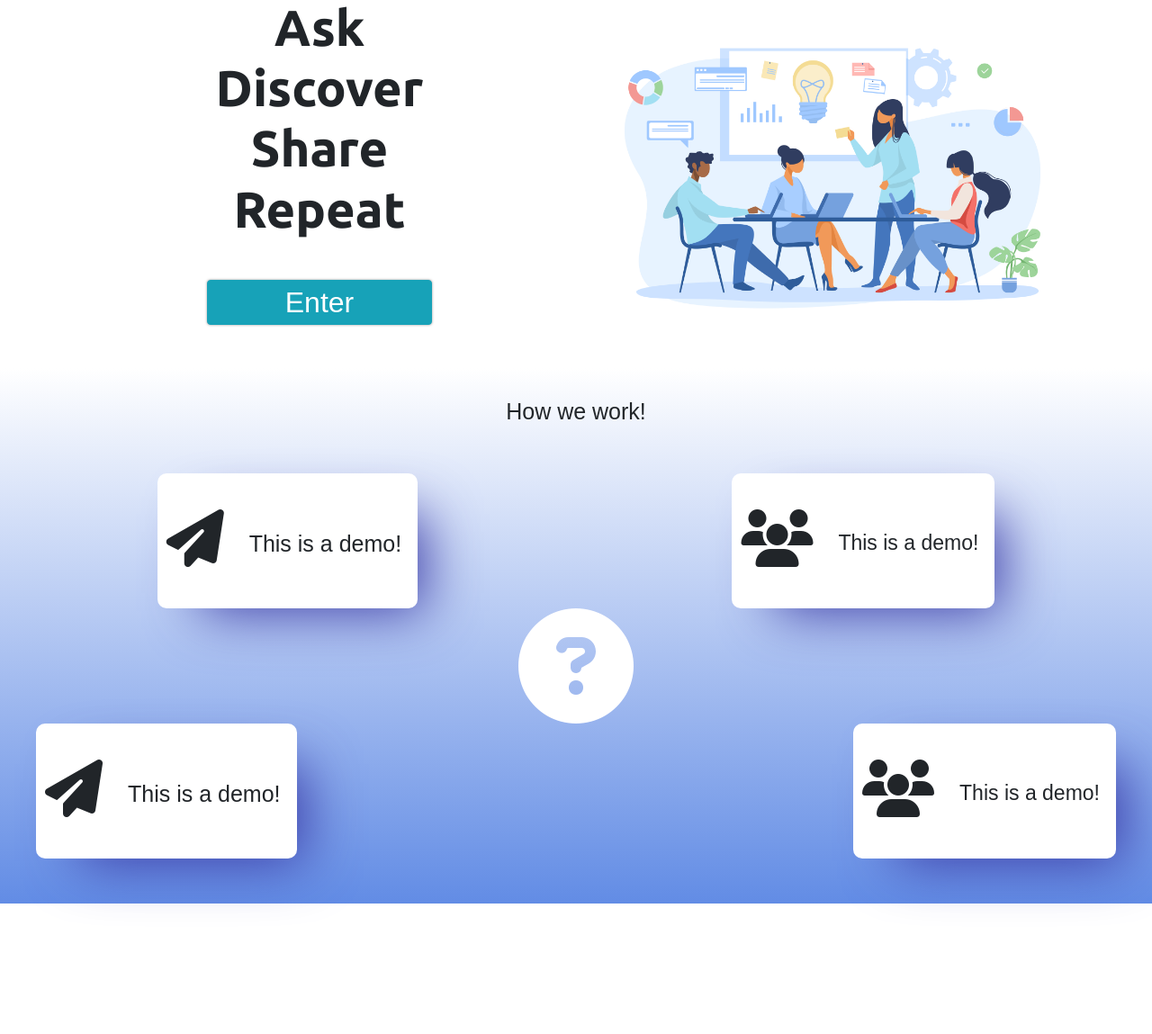
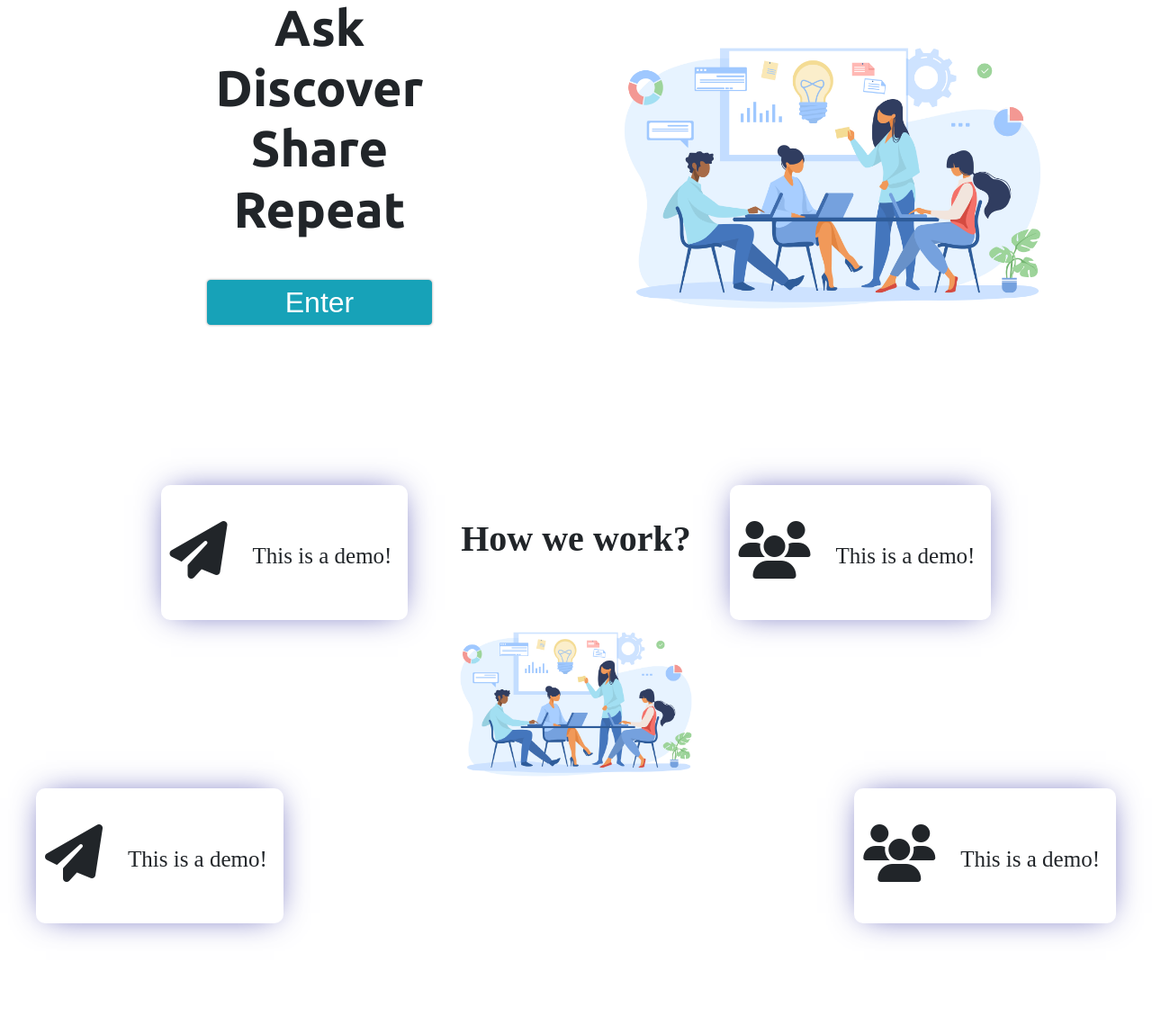
Before and after one commit to hnccbits/Discussion-forum, a Node server app: page / in a window 1280 px wide. Shown: the part 201-1350 px from the top of the page at 90% size. Run offline with Node 20, Linux system fonts and the light colour scheme; some libraries are stand-ins or nearby versions.

Commit message:
modified working section

```diff
--- a/v1/views/css/style.css
+++ b/v1/views/css/style.css
@@ -27,13 +27,13 @@ body * {
   }
 }
 
-#Services {
+/* #Services {
   background: #628CE5;
   background: -webkit-linear-gradient(bottom, #628CE5, #FFFFFF);
   background: -moz-linear-gradient(bottom, #628CE5, #FFFFFF);
   background: linear-gradient(to top, #628CE5, #FFFFFF);
 
-}
+} */
 a{text-decoration:none!important;}
  .fa-z {
     color: white;
@@ -71,14 +71,16 @@ a{text-decoration:none!important;}
 }
 
 .howWork p {
-  font-size: 25px;
+  font-size: 40px;
   padding-top: 30px;
+  font-family: "Times New Roman", Times, serif;
+  font-weight: 600;
 }
 
 .service {
   display: flex;
   justify-content: space-around;
-  margin-top: 0px;
+  margin-top: 80px;
   padding-top: 50px;
   flex-wrap: wrap;
 }
@@ -93,19 +95,19 @@ a{text-decoration:none!important;}
 .box1 {
   background: white;
   display: flex;
-  box-shadow: 28px 24px 61px -21px rgba(58, 58, 166, 1);
+  box-shadow: 0px 0px 35px -11px rgba(58, 58, 166, 1);
   max-width: 300px;
   border-radius: 10px;
   height: 150px;
 }
 
 .box1:hover {
-  transform: scale(1.1);
   cursor: pointer;
+  box-shadow: 0px 0px 55px -11px rgba(58, 58, 166, 1);
 }
 
 .box2:hover {
-  transform: scale(1.1);
+    box-shadow: 0px 0px 55px -11px rgba(58, 58, 166, 1);
   cursor: pointer;
 }
 
@@ -115,13 +117,14 @@ a{text-decoration:none!important;}
 
 .box1 p {
   padding: 60px 18px;
-  font-size: 25px
+  font-size: 25px;
+  font-family: "Times New Roman", Times, serif;
 }
 
 .box2 {
   background: white;
   display: flex;
-  box-shadow: 28px 24px 61px -21px rgba(58, 58, 166, 1);
+  box-shadow: 0px 0px 35px -11px rgba(58, 58, 166, 1);
   max-width: 300px;
   border-radius: 10px;
   height: 150px;
@@ -133,11 +136,13 @@ a{text-decoration:none!important;}
 
 .box2 p {
   padding: 60px 18px;
-  font-size: 23px
+  font-size: 25px;
+  font-family: "Times New Roman", Times, serif;
 }
 
-.question {
-  text-align: center;
+.question img {
+  width: 300px;
+  height: auto;
 }
 
 #question {
--- a/v1/views/html/landing.ejs
+++ b/v1/views/html/landing.ejs
@@ -120,10 +120,7 @@
 </section>
 <!--how its work -->
 <section id="Services">
-<div class="howWork">
-  <p>How we work!</p>
 
-</div>
   <div class="service">
     <div class="box1">
       <i class="fa fa-paper-plane fa-4x"></i>
@@ -131,7 +128,10 @@
 
     </div>
 
+    <div style="position:absolute" class="howWork">
+      <p>How we work?</p>
 
+    </div>
 
 
     <div class="box2">
@@ -140,7 +140,7 @@
     </div>
   </div>
   <div class="question">
-    <i style="color:white" class="fa fa-question-circle fa-8x"></i>
+    <img src="../assets/images/discussion.jpg" alt="">
   </div>
   <div class="service one">
     <div class="box1">
```
